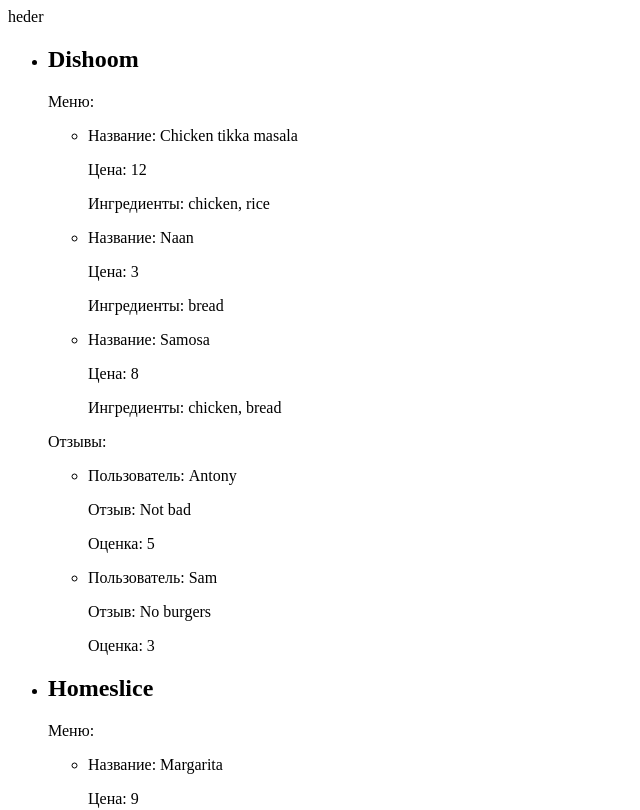
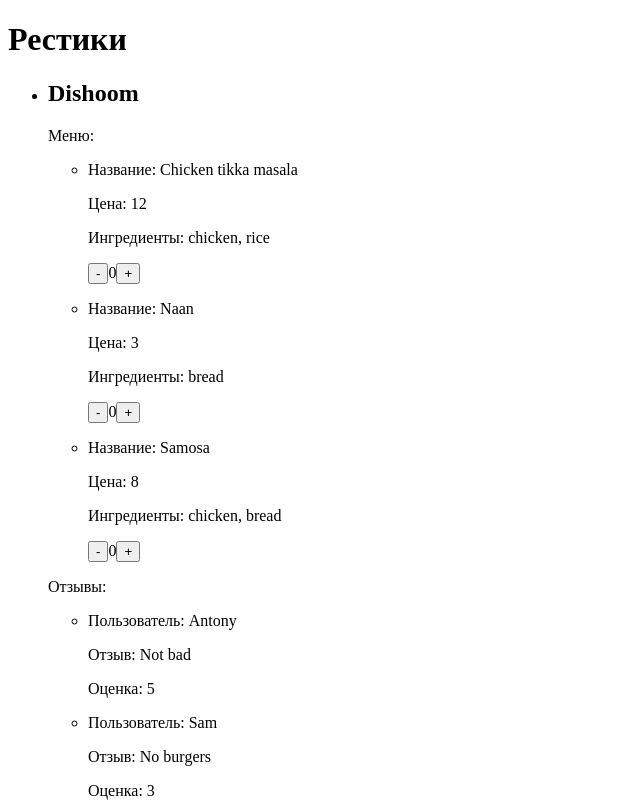
Before and after one commit to disegmvm/React, a React (Vite) app: page / in a window 1280 px wide. Shown: the top 810 px of the page, without its empty margins (0-640 px from the left). Built offline with nearby package versions, Linux system fonts and the light colour scheme.

Commit message:
HW-3: add counts

```diff
--- /dev/null
+++ b/src/components/dish.tsx
@@ -0,0 +1,23 @@
+import { useState } from "react";
+
+export const Dish = ({ dish }) => {
+  const [count, setCount] = useState(0);
+  const add = () => {
+    setCount(count + 1);
+  };
+  const remove = () => {
+    setCount(count - 1);
+  };
+
+  return (
+    <li>
+      <p>Название: {dish.name}</p>
+      <p>Цена: {dish.price}</p>
+      <p>Ингредиенты: {dish.ingredients.join(", ")}</p>
+
+      <button onClick={remove}>-</button>
+      <span>{count}</span>
+      <button onClick={add}>+</button>
+    </li>
+  );
+};
--- a/src/components/layout/layout.tsx
+++ b/src/components/layout/layout.tsx
@@ -1,13 +1,15 @@
-export const Layout = ({children}) => {
-    return (
-        <main>
-            <header>
-                heder
-            </header>
-            {children}
-            <footer>
-                futer
-            </footer>
-        </main>
-    )
-}
+export const Layout = ({ children }) => {
+  return (
+    <div>
+      <header>
+        <h1>Рестики</h1>
+      </header>
+
+      <main>{children}</main>
+
+      <footer>
+        <p>Домашка по react</p>
+      </footer>
+    </div>
+  );
+};
--- a/src/components/restaurant.tsx
+++ b/src/components/restaurant.tsx
@@ -1,3 +1,5 @@
+import { Dish } from "./dish";
+
 export const Restaurant = ({ restaurant }) => {
   return (
     <li>
@@ -6,11 +8,7 @@
       <p>Меню:</p>
       <ul>
         {restaurant.menu.map((dish) => (
-          <li>
-            <p>Название: {dish.name}</p>
-            <p>Цена: {dish.price}</p>
-            <p>Ингредиенты: {dish.ingredients.join(", ")}</p>
-          </li>
+          <Dish dish={dish} />
         ))}
       </ul>
 
```
